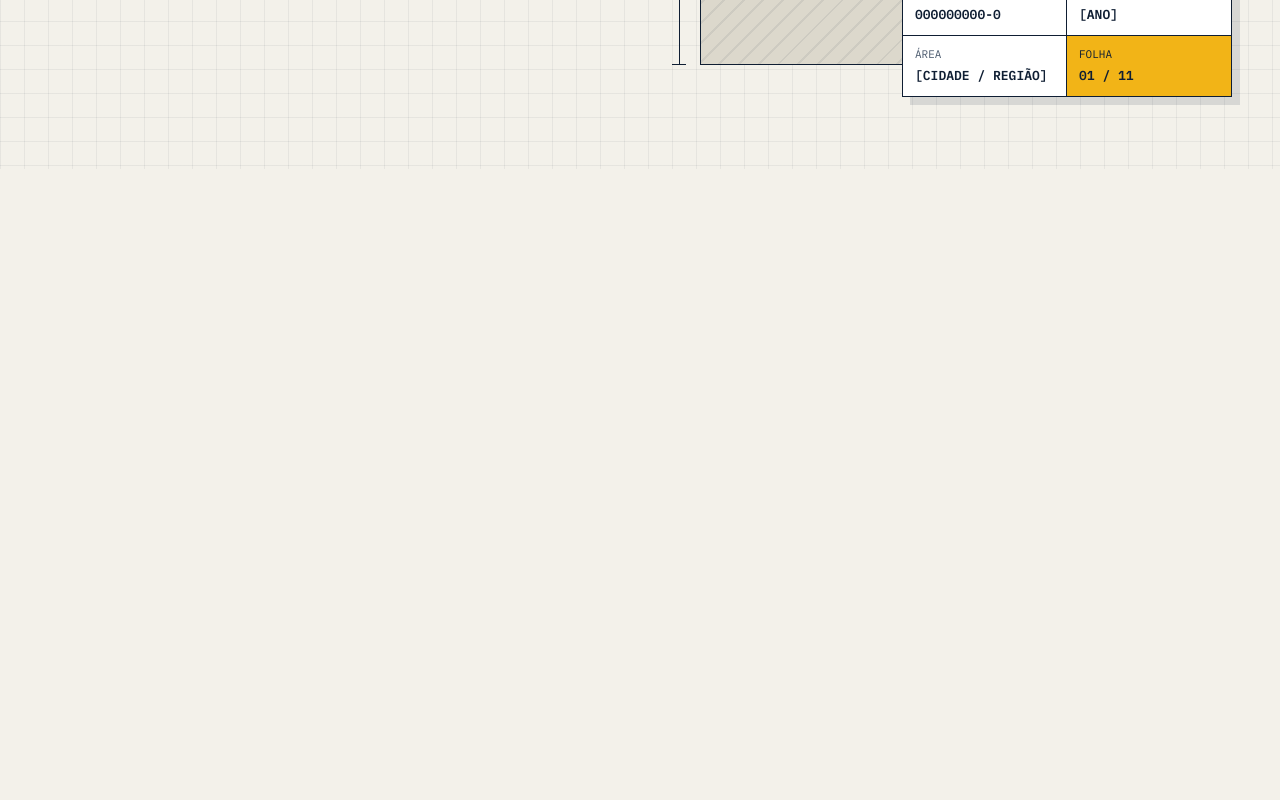
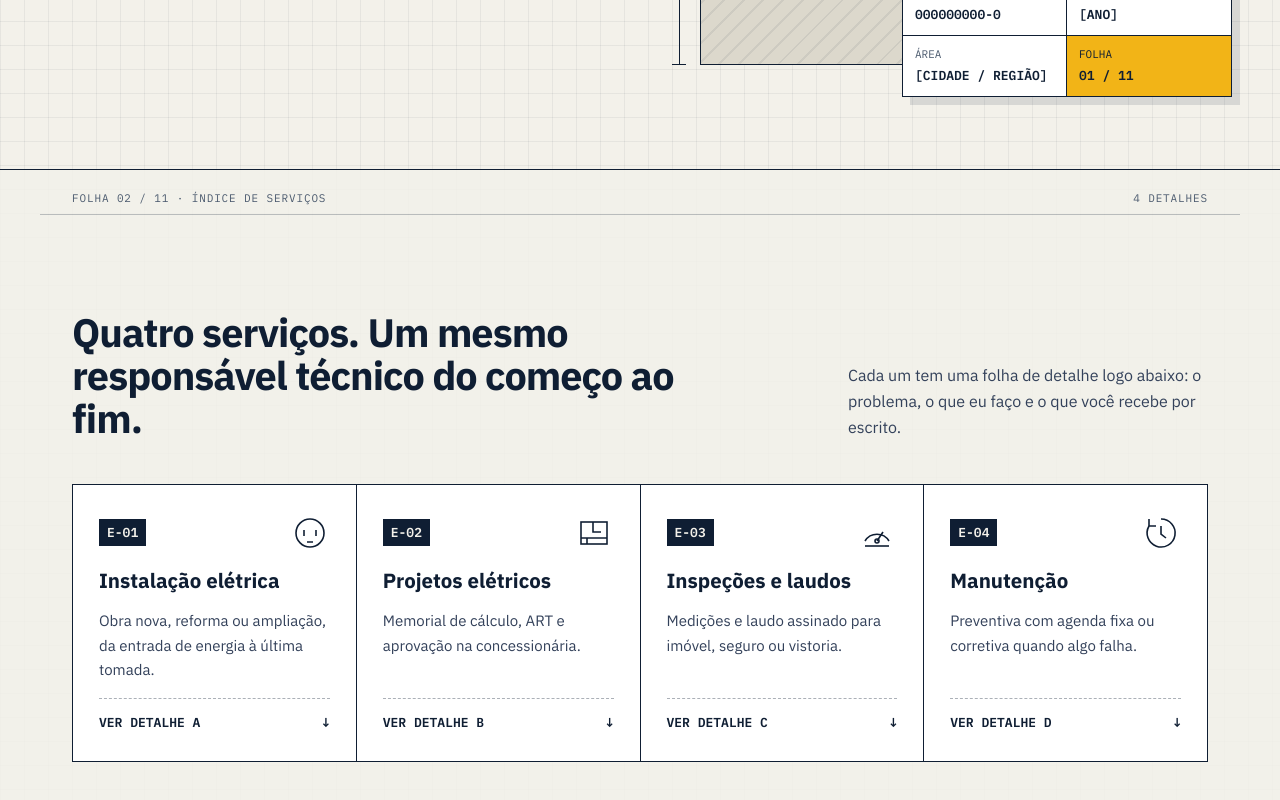
Before and after one commit to ffocuzada-tech/engenharia-marcus, a Next.js app: page / in a window 1280 px wide. Shown: the part 704-1504 px from the top of the page. Before the commit the page ends 873 px from the top, so only its background shows below. Built offline with nearby package versions, Linux system fonts and the light colour scheme.

Commit message:
Folha 02 — Índice de serviços
Grade de 4 cards (E-01 a E-04) no computador; lista vertical no
celular. Links levam às folhas de detalhe (#det-a...#det-d).

```diff
--- a/src/app/page.tsx
+++ b/src/app/page.tsx
@@ -1,5 +1,6 @@
 import { Header } from "@/components/sections/Header";
 import { Folha01Hero } from "@/components/sections/Folha01Hero";
+import { Folha02Servicos } from "@/components/sections/Folha02Servicos";
 
 export default function Home() {
   return (
@@ -7,6 +8,7 @@ export default function Home() {
       <Header />
       <main className="bg-grid-paper flex flex-1 flex-col">
         <Folha01Hero />
+        <Folha02Servicos />
       </main>
     </>
   );
--- /dev/null
+++ b/src/components/sections/Folha02Servicos.tsx
@@ -0,0 +1,153 @@
+import { SheetBar } from "@/components/ui/SheetBar";
+import { Tag } from "@/components/ui/Tag";
+
+const SERVICES = [
+  {
+    code: "E-01",
+    letter: "A",
+    href: "#det-a",
+    title: "Instalação elétrica",
+    text: "Obra nova, reforma ou ampliação, da entrada de energia à última tomada.",
+    icon: (
+      <svg
+        width="40"
+        height="40"
+        viewBox="0 0 40 40"
+        fill="none"
+        stroke="#0F1E33"
+        strokeWidth="1.6"
+        aria-hidden="true"
+      >
+        <circle cx="20" cy="20" r="14" />
+        <path d="M14 17v6M26 17v6M17 29h6" />
+      </svg>
+    ),
+  },
+  {
+    code: "E-02",
+    letter: "B",
+    href: "#det-b",
+    title: "Projetos elétricos",
+    text: "Memorial de cálculo, ART e aprovação na concessionária.",
+    icon: (
+      <svg
+        width="40"
+        height="40"
+        viewBox="0 0 40 40"
+        fill="none"
+        stroke="#0F1E33"
+        strokeWidth="1.6"
+        aria-hidden="true"
+      >
+        <rect x="7" y="9" width="26" height="22" />
+        <path d="M7 25h26M13 25v6M19 9v10h8" />
+      </svg>
+    ),
+  },
+  {
+    code: "E-03",
+    letter: "C",
+    href: "#det-c",
+    title: "Inspeções e laudos",
+    text: "Medições e laudo assinado para imóvel, seguro ou vistoria.",
+    icon: (
+      <svg
+        width="40"
+        height="40"
+        viewBox="0 0 40 40"
+        fill="none"
+        stroke="#0F1E33"
+        strokeWidth="1.6"
+        aria-hidden="true"
+      >
+        <path d="M8 28a14 14 0 0 1 24 0" />
+        <path d="M20 28l6-9" />
+        <circle cx="20" cy="28" r="2" />
+        <path d="M8 33h24" />
+      </svg>
+    ),
+  },
+  {
+    code: "E-04",
+    letter: "D",
+    href: "#det-d",
+    title: "Manutenção",
+    text: "Preventiva com agenda fixa ou corretiva quando algo falha.",
+    icon: (
+      <svg
+        width="40"
+        height="40"
+        viewBox="0 0 40 40"
+        fill="none"
+        stroke="#0F1E33"
+        strokeWidth="1.6"
+        aria-hidden="true"
+      >
+        <path d="M20 6a14 14 0 1 1-12 7" />
+        <path d="M8 6v7h7" />
+        <path d="M20 13v8l5 4" />
+      </svg>
+    ),
+  },
+];
+
+export function Folha02Servicos() {
+  return (
+    <section id="servicos" className="border-t-[1.5px] border-ink bg-paper/86">
+      <SheetBar numero="02" titulo="ÍNDICE DE SERVIÇOS" nota="4 DETALHES" />
+
+      <div className="wrap flex flex-col gap-11 py-16 md:py-24">
+        <div className="flex flex-wrap items-end justify-between gap-8">
+          <h2 className="max-w-[640px] text-h2 font-bold text-ink">
+            Quatro serviços. Um mesmo responsável técnico do começo ao fim.
+          </h2>
+          <p className="max-w-[360px] text-[16px] leading-relaxed text-text-2">
+            Cada um tem uma folha de detalhe logo abaixo: o problema, o que eu faço e o que você
+            recebe por escrito.
+          </p>
+        </div>
+
+        {/* Computador: grade de cards */}
+        <div className="hidden border-t-[1.5px] border-l-[1.5px] border-ink bg-white md:grid md:grid-cols-[repeat(auto-fit,minmax(260px,1fr))]">
+          {SERVICES.map((s) => (
+            <a
+              key={s.code}
+              href={s.href}
+              className="flex flex-col gap-4 border-r-[1.5px] border-b-[1.5px] border-ink px-[26px] py-7 no-underline hover:bg-paper-warm"
+            >
+              <div className="flex items-center justify-between">
+                <Tag>{s.code}</Tag>
+                {s.icon}
+              </div>
+              <h3 className="text-h4 font-bold text-ink">{s.title}</h3>
+              <p className="flex-1 text-[15px] leading-relaxed text-text-2">{s.text}</p>
+              <span className="flex justify-between border-t border-dashed border-ink/35 pt-3.5 font-mono text-[13px] font-semibold text-ink">
+                VER DETALHE {s.letter} <span aria-hidden="true">↓</span>
+              </span>
+            </a>
+          ))}
+        </div>
+
+        {/* Celular: lista */}
+        <nav
+          aria-label="Serviços"
+          className="flex flex-col border-t-[1.5px] border-r-[1.5px] border-l-[1.5px] border-ink bg-white md:hidden"
+        >
+          {SERVICES.map((s) => (
+            <a
+              key={s.code}
+              href={s.href}
+              className="flex min-h-16 items-center gap-3.5 border-b-[1.5px] border-ink px-4 no-underline"
+            >
+              <Tag>{s.code}</Tag>
+              <span className="flex-1 text-lg font-bold text-ink">{s.title}</span>
+              <span aria-hidden="true" className="font-mono text-sm text-ink">
+                {s.letter} ↓
+              </span>
+            </a>
+          ))}
+        </nav>
+      </div>
+    </section>
+  );
+}
```
